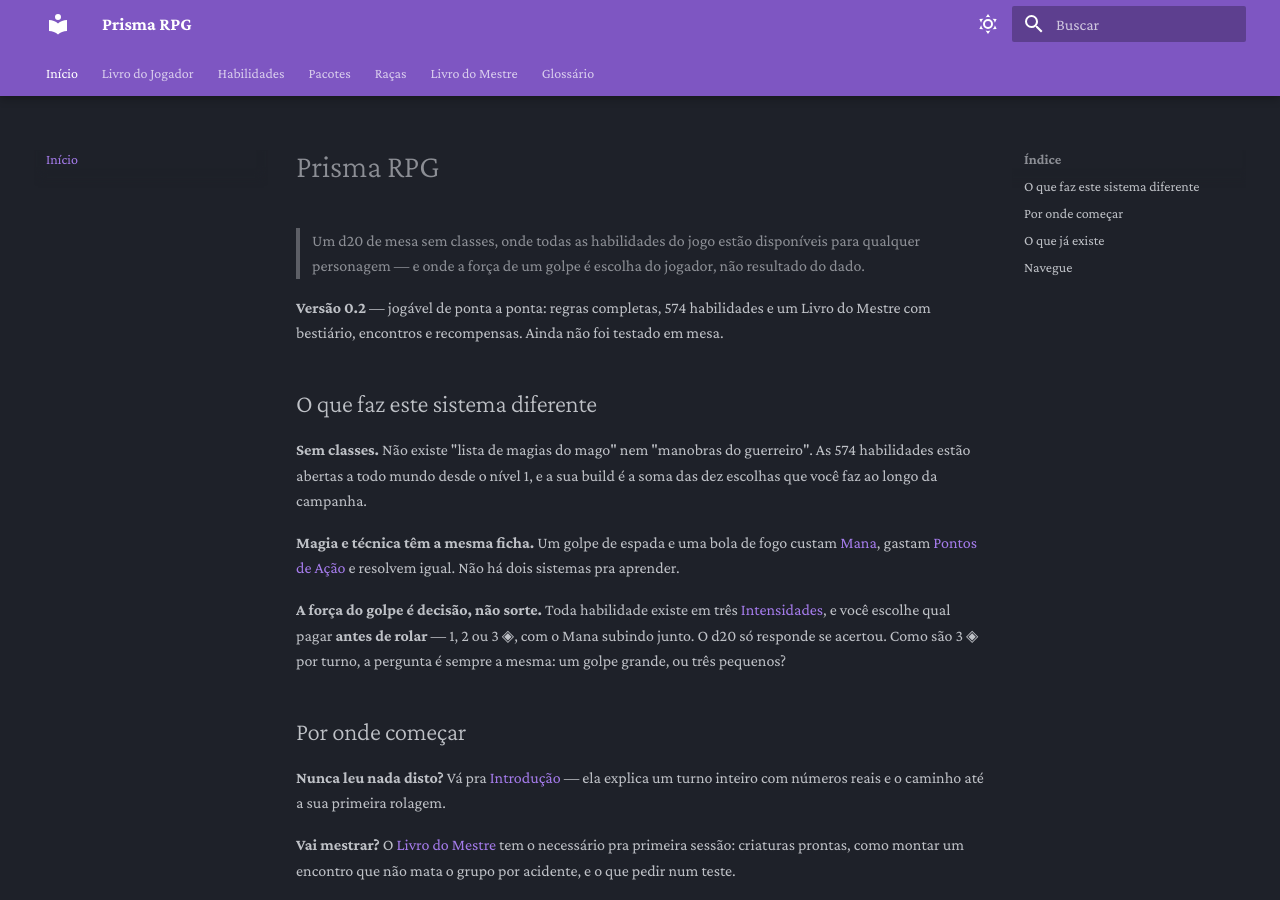
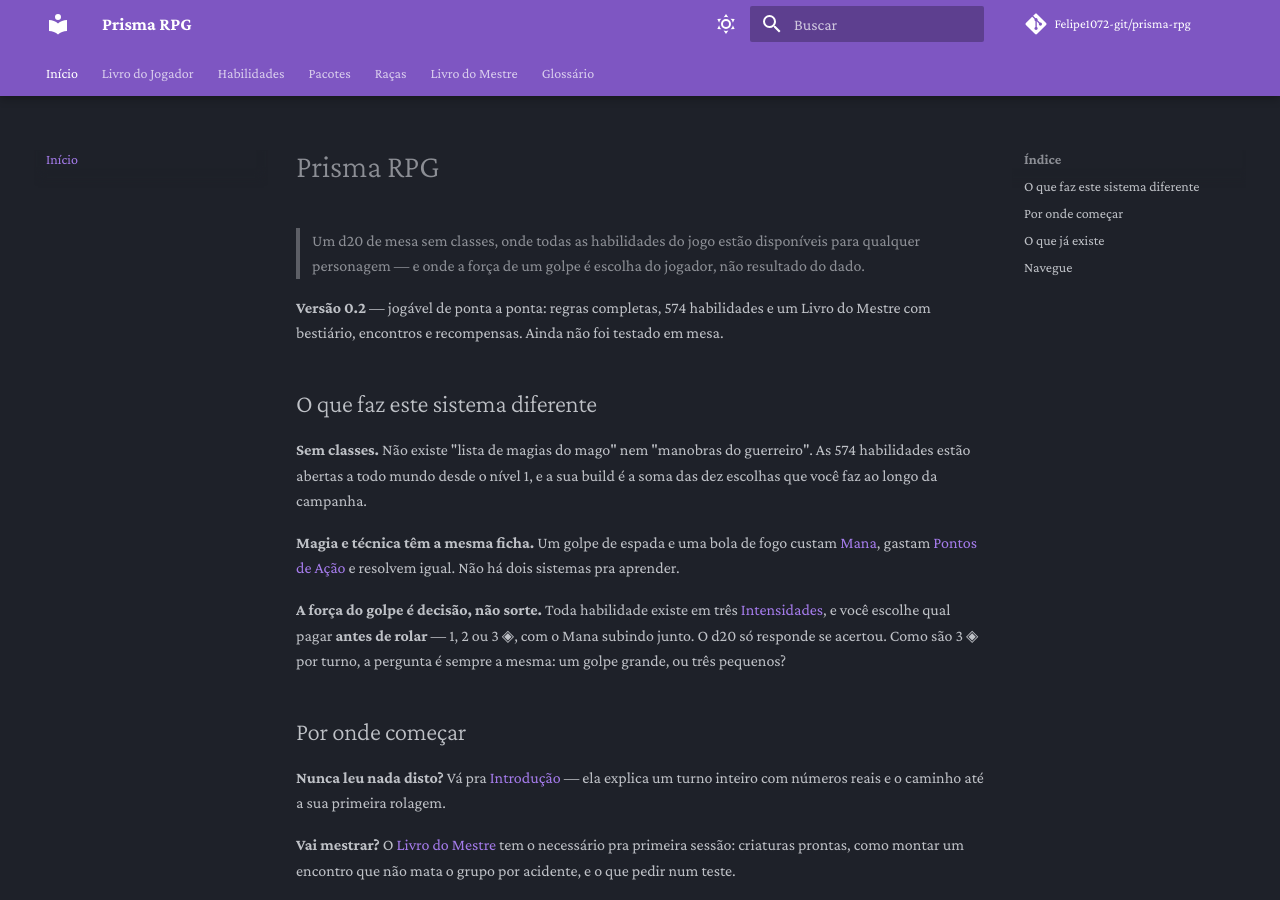
Before and after one commit to Felipe1072-git/prisma-rpg, an MkDocs documentation site: the page built from docs/index.md, in a window 1280 px wide and 900 px high. Built offline with MkDocs 1.6.1 and Material for MkDocs 9.7.7, drawn with Linux system fonts in a browser that asks for light colours; comment, search, counter and statistics services are not loaded.

Commit message:
ci: publica o site no GitHub Pages via Actions
Mesmo padrao do diablo-shadowdark-rpg: workflow que instala mkdocs-material e roda
mkdocs gh-deploy --force a cada push, publicando na branch gh-pages.

O workflow do Diablo dispara em main, e este repo estava em master -- copiado igual
ele nunca rodaria. Branch renomeada pra main, o que tambem alinha os dois projetos
e segue a convencao atual do GitHub.

Adicionados site_url (necessario pro gh-deploy gerar URLs absolutas corretas) e
repo_url, que faz o tema Material mostrar o link do repositorio no cabecalho do
site.

Co-Authored-By: Claude Opus 5 <noreply@anthropic.com>

```diff
--- a/mkdocs.yml
+++ b/mkdocs.yml
@@ -1,6 +1,9 @@
 site_name: Prisma RPG
 site_description: Sistema de RPG de mesa homebrew autoral — d20 simplificado, sem classes
 site_author: Paulo Souza
+site_url: https://felipe1072-git.github.io/prisma-rpg/
+repo_url: https://github.com/Felipe1072-git/prisma-rpg
+repo_name: Felipe1072-git/prisma-rpg
 
 theme:
   name: material
```
Also changed, not shown: 1 other file.
